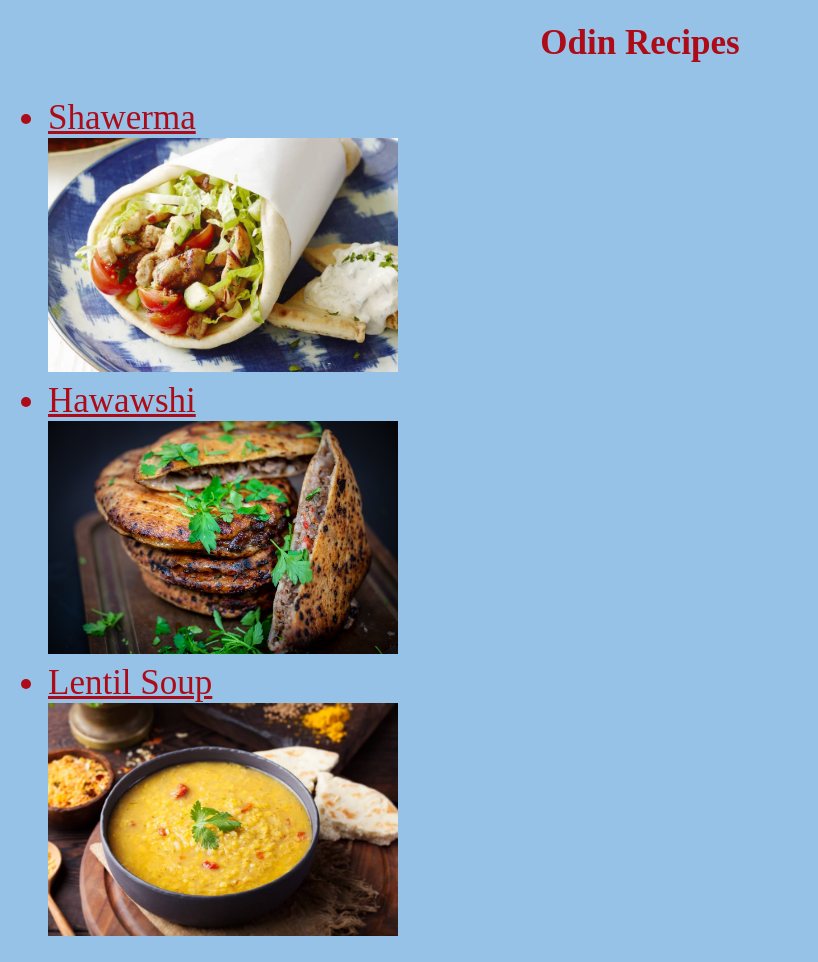
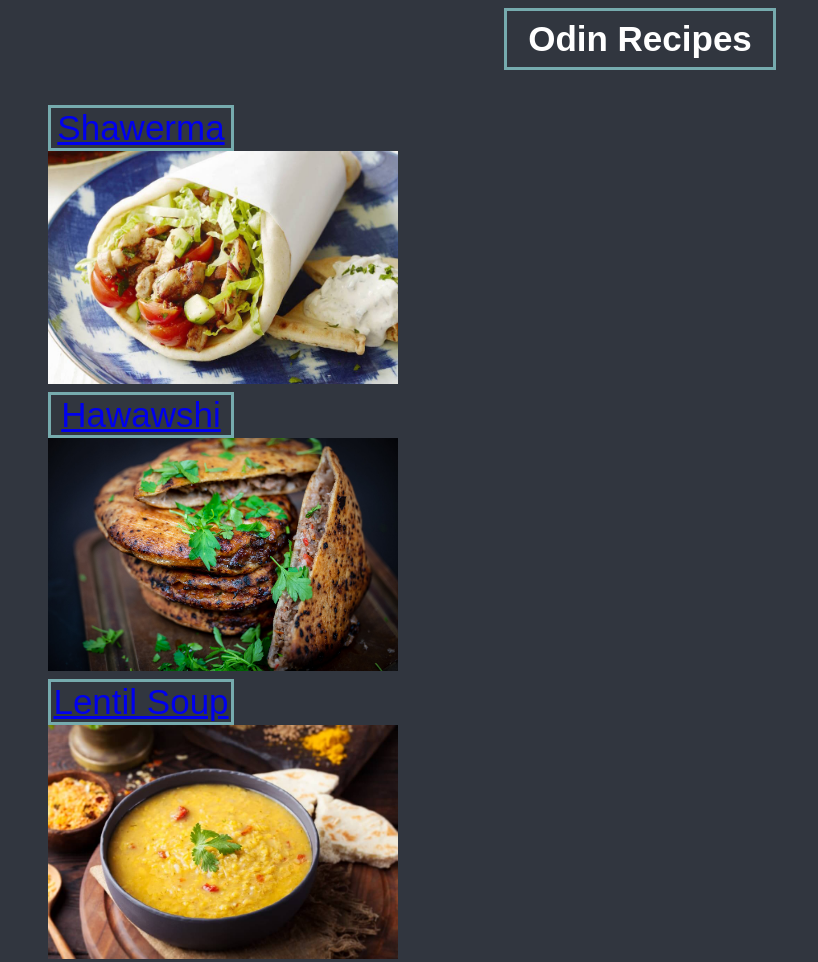
Before and after one commit to ziexess/01-odin-recipes, a plain HTML site: page index.html in a window 1280 px wide. Shown: the whole page, without its empty margins (0-818 px from the left). Drawn offline with Linux system fonts and the light colour scheme.

Commit message:
Edit styling of background and font.

```diff
--- a/index.html
+++ b/index.html
@@ -8,15 +8,15 @@
 </head>
 
 <body>
-    <h1 class="center">Odin Recipes</h1>
+    <h1 class="title">Odin Recipes</h1>
     <ul>
-        <li><a href="recipes/shawerma.html">Shawerma</a></li>
+        <li class="body"><a href="recipes/shawerma.html">Shawerma</a></li>
         <img src="images/shawarma.jpg" alt="Wrapped Shawerma Sandwich" width="350">
 
-        <li><a href="recipes/hawawshi.html">Hawawshi</a></li>
+        <li class="body"><a href="recipes/hawawshi.html">Hawawshi</a></li>
         <img  src="images/hawawshi.jpg" alt="Sandwiches of Hawawshi" width="350">
 
-        <li><a href="recipes/lentil.html">Lentil Soup</a></li>
+        <li class="body"><a href="recipes/lentil.html">Lentil Soup</a></li>
         <img  src="images/lentil.jpg" alt="Dish of Lentil Soup" width="350">
     </ul>
 </body>
--- a/styles.css
+++ b/styles.css
@@ -1,8 +1,32 @@
-* {
-    background-color: rgb(151, 194, 231);
-    color: rgb(173, 11, 24);
+body {
+    background-color: #31363F;
+    color: white;
+    font-family: arial, Courier, monospace;
     font-size: 35px;
 }
-.center {
+.title {
     text-align: center;
+    font-size: 35px;
+    width: 250px;
+    padding: 8px;
+    margin: auto;
+    border: 3px solid #76ABAE;
+    background-color: #31363F;
 }
+.body {
+    list-style-type: none;
+    padding: 0px;
+    width: 180px;
+    text-align: center;
+    border: 3px solid #76ABAE;
+    background-color: #31363F;
+}
+a:visited {
+    color:white;
+}
+div {
+    text-align: center;
+    padding: 8px;
+    margin: auto;
+    background-color: #31363F;
+}
```
Also changed, not shown: recipes/hawawshi.html (+3 -1 lines), recipes/lentil.html (+3 -1 lines), recipes/shawerma.html (+4 -2 lines).
